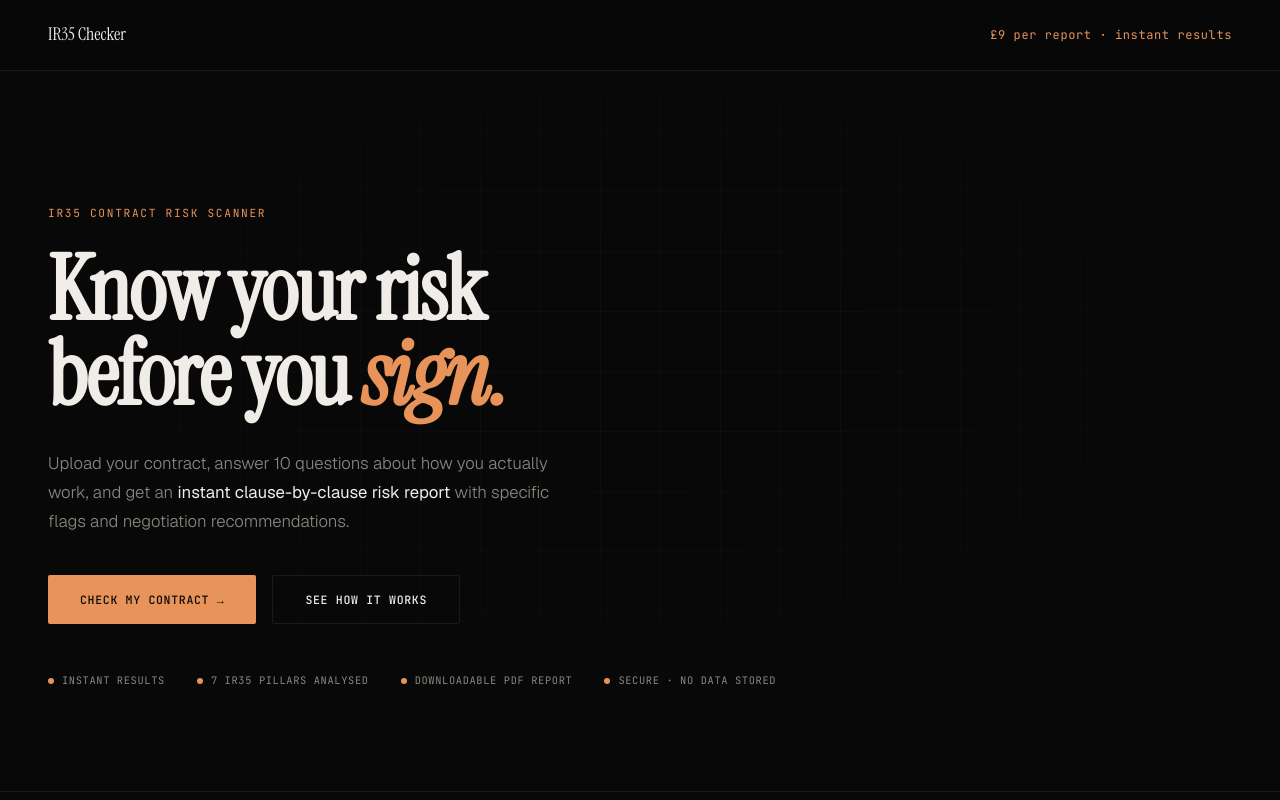
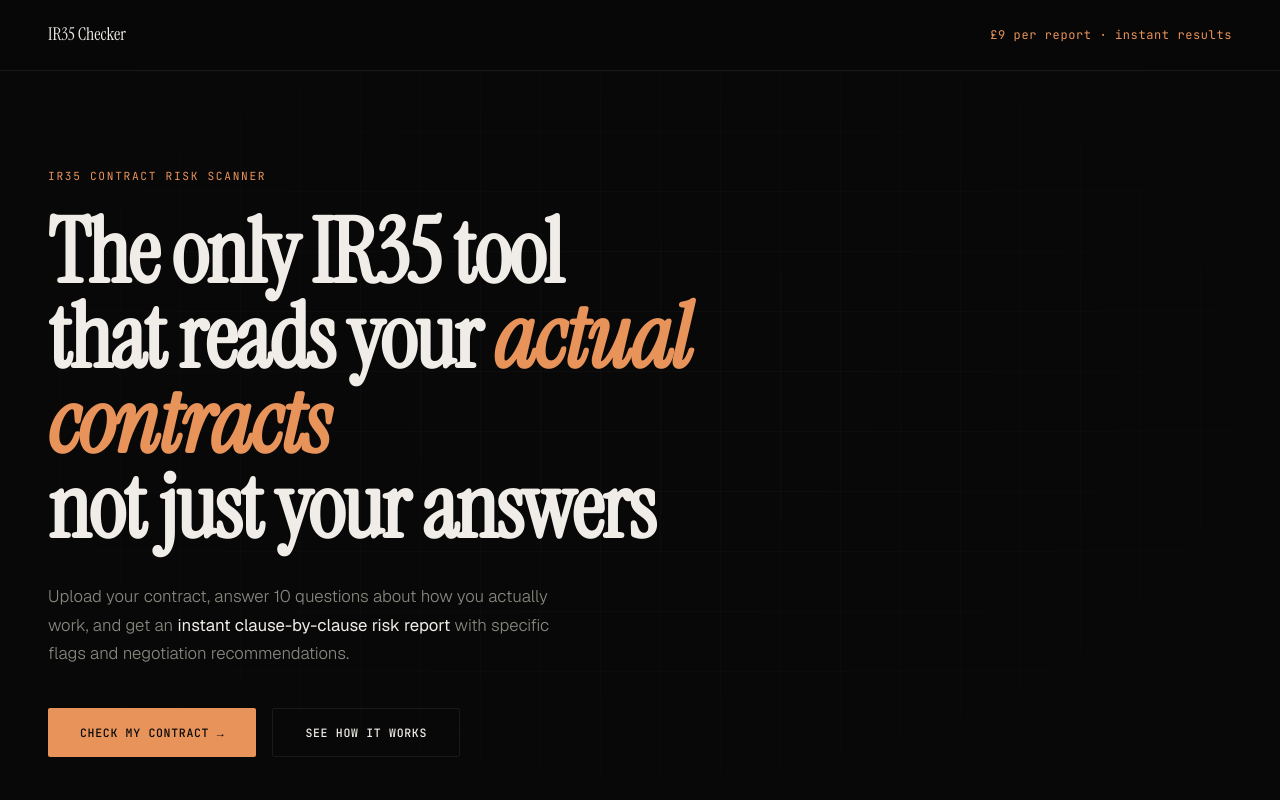
Before and after one commit to fynley17/IR35-claude, a website: page public/index.html in a window 1280 px wide. Shown: the top 800 px of the page. Drawn offline with nearby package versions, Linux system fonts and the light colour scheme.

Commit message:
Update hero section heading for clarity

```diff
--- a/public/index.html
+++ b/public/index.html
@@ -535,7 +535,7 @@
       <div class="hero-bg"></div>
       <div class="hero-inner">
         <p class="eyebrow">IR35 Contract Risk Scanner</p>
-        <h1>Know your risk<br />before you <em>sign.</em></h1>
+        <h1>The only IR35 tool<br />that reads your <em>actual contracts</em><br/> not just your answers</h1>
         <p class="hero-sub">
           Upload your contract, answer 10 questions about how you actually work,
           and get an <strong>instant clause-by-clause risk report</strong> with
```
